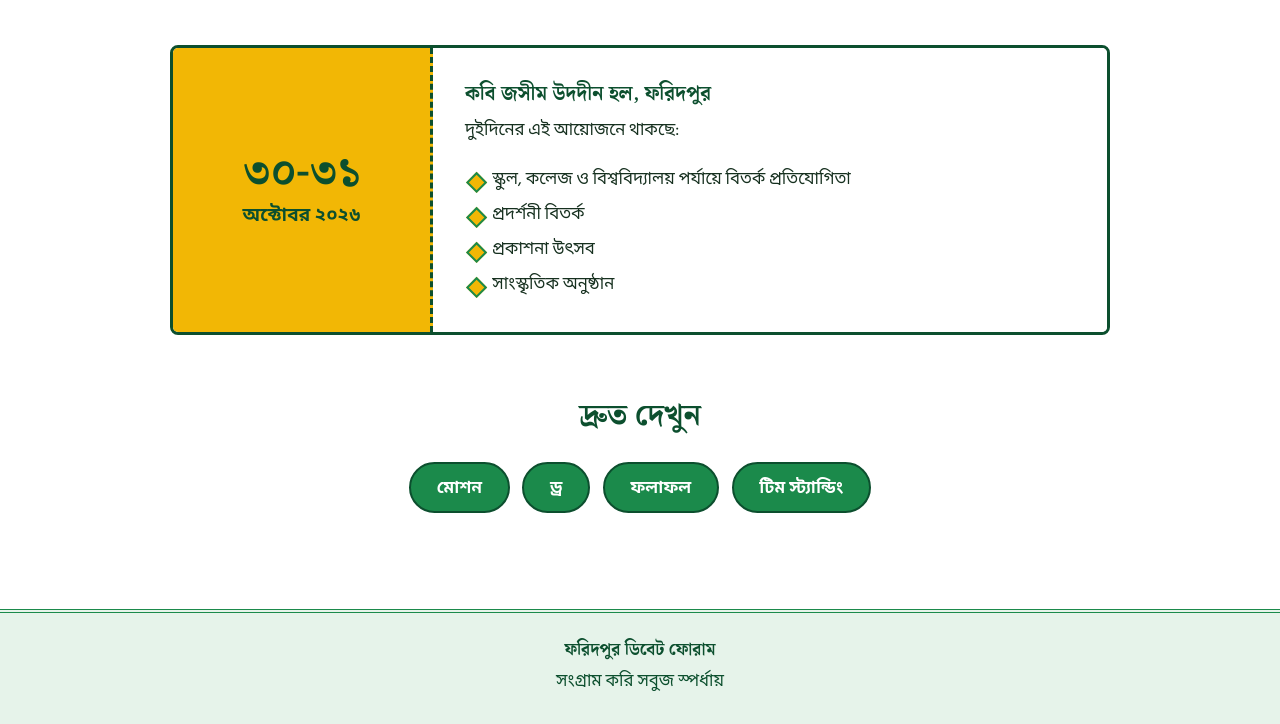
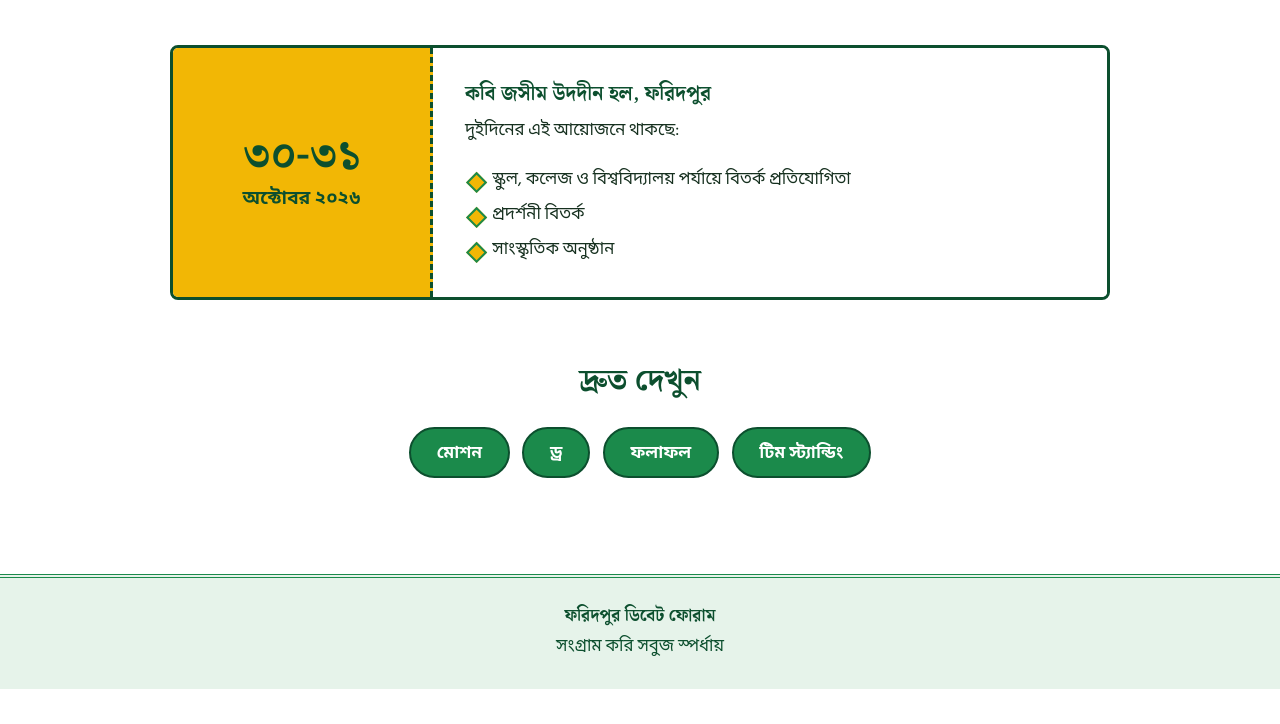
Before and after one commit to Mamunoor-Cooks/FDF14th, a plain HTML site: page index.html in a window 1280 px wide. Shown: the part 1427-2151 px from the top of the page. After the commit the page ends 2116 px from the top, so only its background shows below. Drawn offline with Linux system fonts and the light colour scheme.

Commit message:
Update index.html

```diff
--- a/index.html
+++ b/index.html
@@ -194,7 +194,6 @@ footer strong{font-family:var(--serif)}
       <ul>
         <li>স্কুল, কলেজ ও বিশ্ববিদ্যালয় পর্যায়ে বিতর্ক প্রতিযোগিতা</li>
         <li>প্রদর্শনী বিতর্ক</li>
-        <li>প্রকাশনা উৎসব</li>
         <li>সাংস্কৃতিক অনুষ্ঠান</li>
       </ul>
     </div>
```
